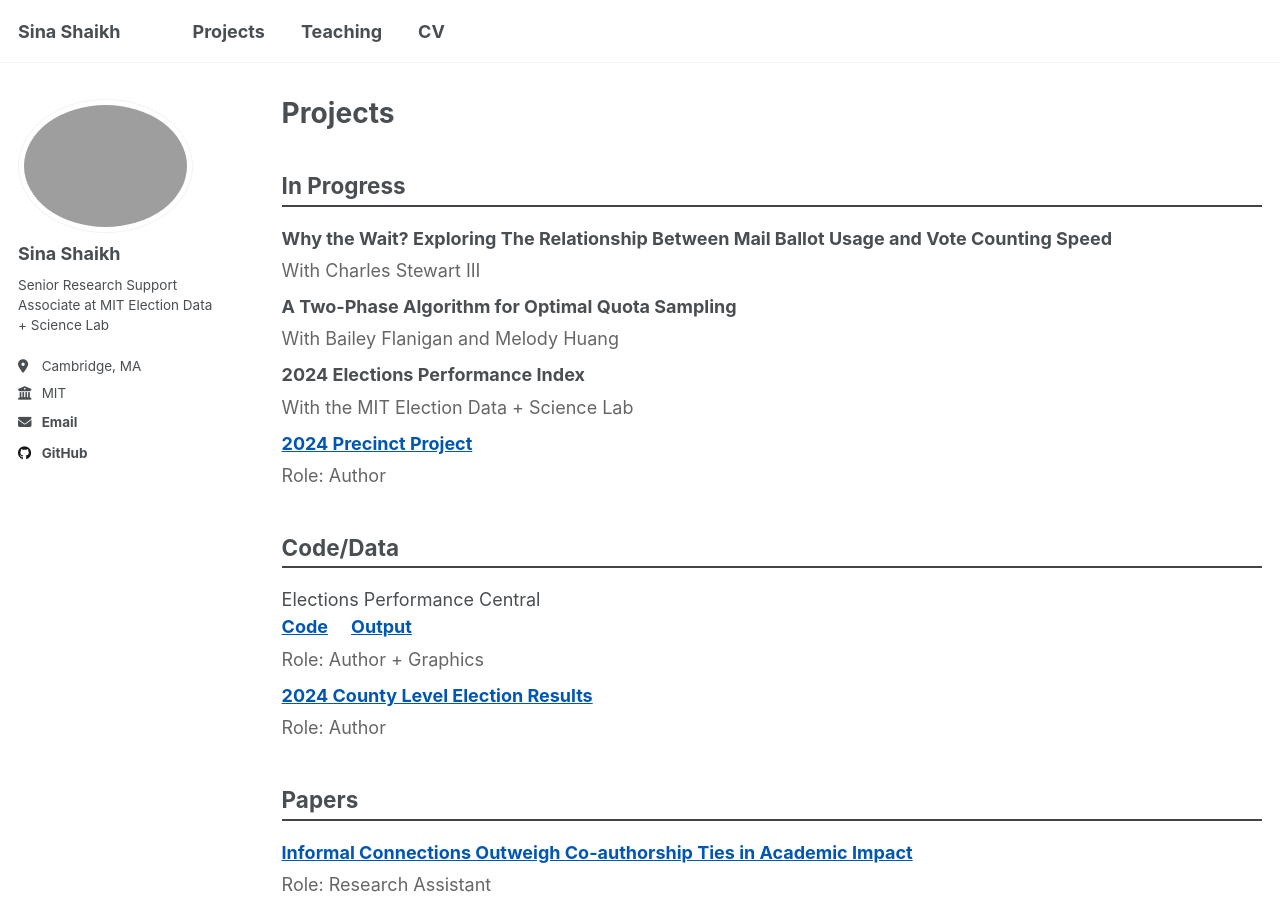
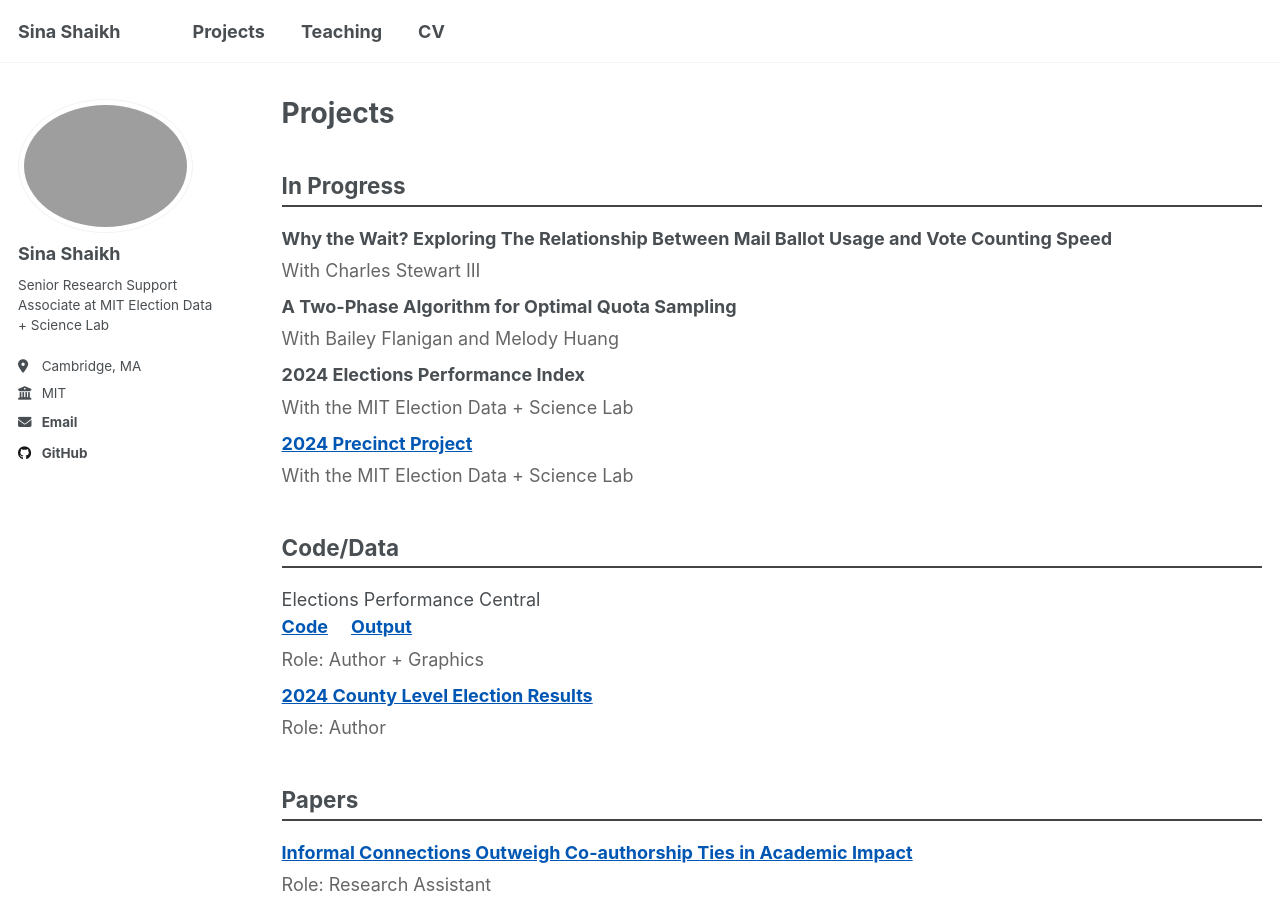
Before and after one commit to SinaShaikh/sinashaikh.github.io, a Jekyll site: the page built from _pages/publications.html, in a window 1280 px wide and 900 px high. Built offline with Jekyll 4.4.1, drawn with Linux system fonts in a browser that asks for light colours; a script that is not in the unit is left out.

Commit message:
Update publications.html

```diff
--- a/_pages/publications.html
+++ b/_pages/publications.html
@@ -83,7 +83,7 @@ author_profile: true
       <li>
         <a href="https://github.com/MEDSL/2024-elections-official" target="_blank" rel="noopener noreferrer">
           2024 Precinct Project</a>
-        <span class="role">Role: Author</span>
+              <span class="role">With the MIT Election Data + Science Lab</span>
       </li>
     </ul>
 
```
